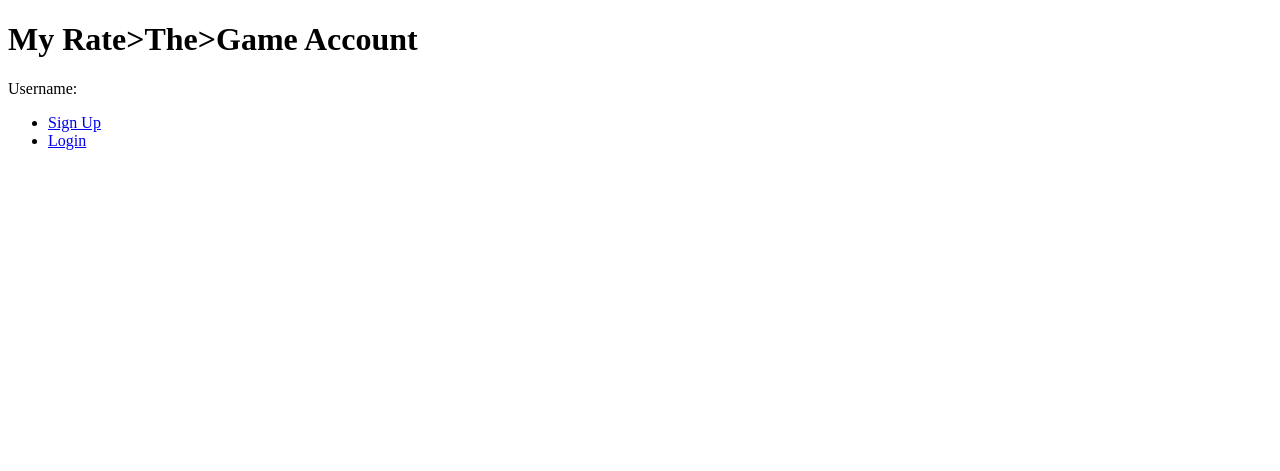
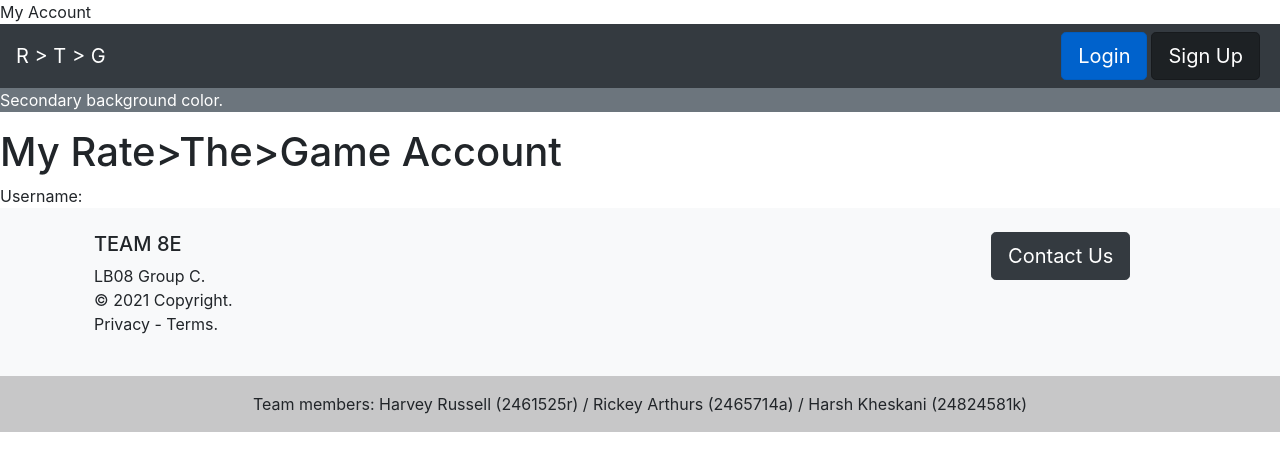
Before and after one commit to harshkheskani/rate_the_game, a Django app: page /rate_the_game_app/my_account/ in a window 1280 px wide. Shown: the top 471 px of the page. Run offline with Django 3.2, Linux system fonts and the light colour scheme; some libraries are stand-ins or nearby versions.

Commit message:
base.html v2.0
Nav bar/ footer, need to add links and logo

```diff
--- a/templates/rate_the_game_app/base.html
+++ b/templates/rate_the_game_app/base.html
@@ -1,26 +1,100 @@
-<!DOCTYPE html>
-{% load staticfiles %}
+{% load static %}
+<!doctype html>
+<html lang="en">
+  <head>
+    <!-- Required meta tags -->
+    <meta charset="utf-8">
+    <meta name="viewport" content="width=device-width, initial-scale=1, shrink-to-fit=no">
+    <!-- Bootstrap CSS -->
+    <link rel="stylesheet" href="https://stackpath.bootstrapcdn.com/bootstrap/4.3.1/css/bootstrap.min.css" integrity="sha384-ggOyR0iXCbMQv3Xipma34MD+dH/1fQ784/j6cY/iJTQUOhcWr7x9JvoRxT2MZw1T" crossorigin="anonymous">
+    {% block title_block %}
+    <title>Rate > The > Game</title>
+    {% endblock %}
+  </head>
 
-<html>
-    <head lang ="en">
-        <meta charset="UTF-8">
-        <title>
-            Rate>The>Game
-            {% block title_block %}
-                <!--Name of the page-->
-            {% endblock %}
-        </title>
-    </head>
   <body>
-        <!--Insert page specific content-->
+    <!--NavBar-->
+    <nav class="navbar navbar-expand-lg navbar navbar-dark bg-dark navbar-fixed-top">
+        <a class="navbar-brand" href="#">
+            R > T > G <!--Add logo-->
+        </a>
+        <button class="navbar-toggler" type="button" data-toggle="collapse" data-target="#navbarText" aria-controls="navbarText" aria-expanded="false" aria-label="Toggle navigation">
+          <span class="navbar-toggler-icon"></span>
+        </button>
+        <div class="collapse navbar-collapse" id="navbarText">
+          <ul class="navbar-nav mr-auto">
+          </ul>
+          <ul class="nav navbar-nav navbar-right">
+            <button type="button" class="btn btn-primary mr-1  btn-lg active" aria-pressed="true" aria-label="Left Align" >Login
+                <span class="glyphicon glyphicon-align-left" aria-hidden="true"></span>
+            </button>
+            <button type="button" class="btn btn-dark mr-1  btn-lg active" aria-label="Left Align">Sign Up
+                <span class="glyphicon glyphicon-align-left" aria-hidden="true"></span>
+            </button>
+          </ul>
+        </div>
+      </nav>
+    <!--End NavBar-->
+      <!--Background color-->
+      <p class="bg-secondary text-white">Secondary background color.</p>
       {% block body_block %}
       {% endblock %}
 
-		<div>
-			<ul>
-				<li><a href="{% url 'rate_the_game_app:register' %}">Sign Up</a></li>
-				<li><a href="{% url 'rate_the_game_app:login' %}">Login</a></li>
+    <!-- Footer -->
+    <footer class="bg-light text-center text-lg-start">
+        <!-- Grid container -->
+        <div class="container p-4">
+        <!--Grid row-->
+        <div class="row">
+            <!--Grid column-->
+            <div class="col-lg-6 col-md-12 mb-4 mb-md-0">
+
+            <h5 class="text-uppercase" style="text-align:left;">Team 8E </h5>
+            <p style="text-align:left;">
+            LB08 Group C. <br>
+            © 2021 Copyright. <br>
+            Privacy - Terms.
+            </p>
+            </div>
+            <div class="col-lg-3 col-md-6 mb-4 mb-md-0">
+                <h5 class="text-uppercase mb-0"></h5>
+
+                <ul class="list-unstyled">
+                  <li></li>
+                    <a href="#!" class="text-dark"></a>
+                  </li>
+                  <li>
+                    <a href="#!" class="text-dark"></a>
+                  </li>
+                  <li>
+                    <a href="#!" class="text-dark"></a>
+                  </li>
+                  <li>
+                    <a href="#!" class="text-dark"></a>
+                  </li>
                 </ul>
               </div>
+            <div class="col-lg-3 col-md-6 mb-4 mb-md-0">
+                <button type="button" class="btn btn-dark btn-lg">   Contact Us   </button>
+              </div>
+        </div>
+        <!--Grid row-->
+        </div>
+
+
+        <!-- Copyright -->
+        <div class="text-center p-3" style="background-color: rgba(0, 0, 0, 0.2);">
+        Team members: Harvey Russell (2461525r) / Rickey Arthurs (2465714a) / Harsh Kheskani (24824581k)
+        </div>
+        <!-- Copyright -->
+        </footer>
+    <!--End Footer-->
+
+    <!-- Optional JavaScript -->
+    <!-- jQuery first, then Popper.js, then Bootstrap JS -->
+    <script src="https://code.jquery.com/jquery-3.3.1.slim.min.js" integrity="sha384-q8i/X+965DzO0rT7abK41JStQIAqVgRVzpbzo5smXKp4YfRvH+8abtTE1Pi6jizo" crossorigin="anonymous"></script>
+    <script src="https://cdnjs.cloudflare.com/ajax/libs/popper.js/1.14.7/umd/popper.min.js" integrity="sha384-UO2eT0CpHqdSJQ6hJty5KVphtPhzWj9WO1clHTMGa3JDZwrnQq4sF86dIHNDz0W1" crossorigin="anonymous"></script>
+    <script src="https://stackpath.bootstrapcdn.com/bootstrap/4.3.1/js/bootstrap.min.js" integrity="sha384-JjSmVgyd0p3pXB1rRibZUAYoIIy6OrQ6VrjIEaFf/nJGzIxFDsf4x0xIM+B07jRM" crossorigin="anonymous"></script>
   </body>
+
 </html>
```
Lines whose indentation alone changed are shown as unchanged.
